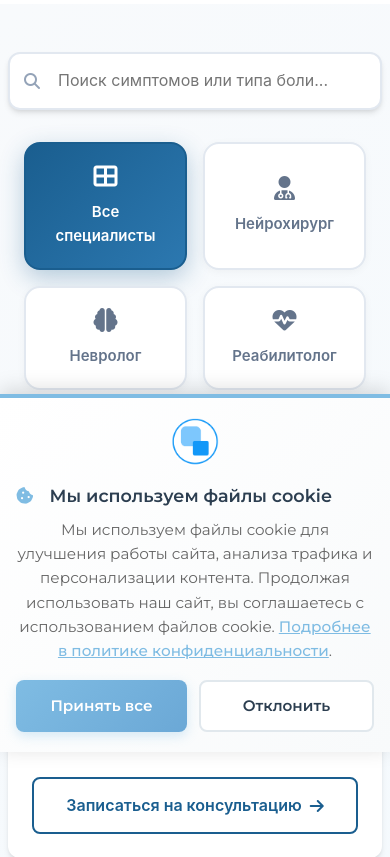
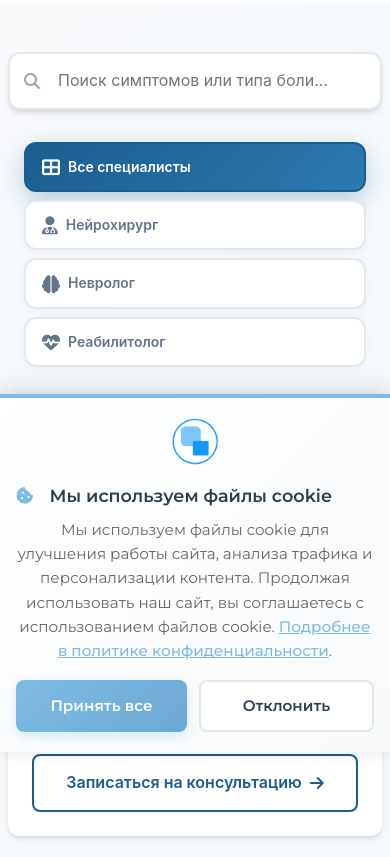
Before and after one commit to Alexander1411/erus, a Django app: page /treatment/ in a window 390 px wide. Shown: the part 92-949 px from the top of the page. Run offline with Django 5.2, Linux system fonts and the light colour scheme; some libraries are stand-ins or nearby versions.

Commit message:
Make filter buttons more compact with horizontal layout and improve mobile responsiveness

```diff
--- a/Desktop/MSKPainClinic-main/clinic/templates/treatment.html
+++ b/Desktop/MSKPainClinic-main/clinic/templates/treatment.html
@@ -291,35 +291,37 @@
 
 .filter-tabs {
     display: grid;
-    grid-template-columns: repeat(auto-fit, minmax(150px, 1fr));
-    gap: 1rem;
+    grid-template-columns: repeat(auto-fit, minmax(120px, 1fr));
+    gap: 0.75rem;
     width: 100%;
     max-width: 700px;
 }
 
 .filter-btn {
     display: flex;
-    flex-direction: column;
+    flex-direction: row;
     align-items: center;
+    justify-content: center;
     gap: 0.5rem;
-    padding: 1.25rem 1rem;
+    padding: 0.75rem 1rem;
     border: 2px solid #e2e8f0;
     background: #ffffff;
     color: #64748b;
-    border-radius: 16px;
+    border-radius: 12px;
     font-weight: 600;
-    font-size: 0.9375rem;
+    font-size: 0.875rem;
     transition: all 0.3s ease;
     cursor: pointer;
     box-shadow: 0 2px 8px rgba(0, 0, 0, 0.04);
-    min-height: 90px;
-    justify-content: center;
+    min-height: auto;
+    height: auto;
 }
 
 .filter-btn i {
-    font-size: 1.5rem;
+    font-size: 1.125rem;
     transition: all 0.3s ease;
-    margin-bottom: 0.25rem;
+    margin-bottom: 0;
+    flex-shrink: 0;
 }
 
 .filter-btn:hover {
@@ -580,6 +582,19 @@
     .treat-section-title { font-size: 1.75rem; }
     .treatments-cta { padding: 2rem 1.5rem; }
     .cta-content h3 { font-size: 1.5rem; }
+    .filter-tabs {
+        grid-template-columns: repeat(2, 1fr);
+        gap: 0.5rem;
+        max-width: 100%;
+    }
+    .filter-btn {
+        padding: 0.625rem 0.5rem;
+        font-size: 0.8125rem;
+        white-space: nowrap;
+    }
+    .filter-btn i {
+        font-size: 1rem;
+    }
 }
 
 @media (max-width: 480px) {
@@ -587,7 +602,20 @@
     .card-header { padding: 1.5rem 1.5rem 1rem; }
     .card-content { padding: 0 1.5rem; }
     .card-footer { padding: 1rem 1.5rem 1.5rem; }
+    .filter-tabs {
+        grid-template-columns: 1fr;
+        gap: 0.5rem;
     }
+    .filter-btn {
+        padding: 0.75rem 1rem;
+        font-size: 0.875rem;
+        justify-content: flex-start;
+    }
+    .filter-btn i {
+        font-size: 1.125rem;
+    }
+}
+
 </style>
 {% endblock extra_css %}
 
```
